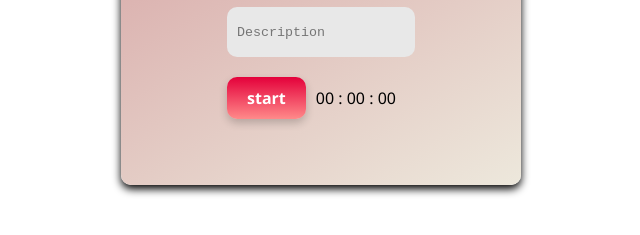
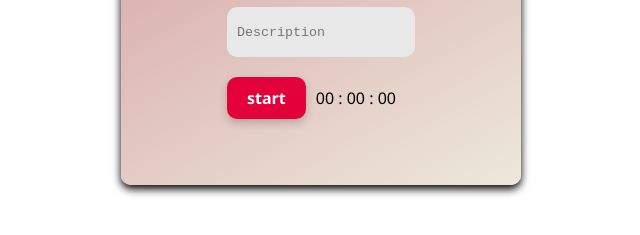
Before and after one commit to priya036/Task-Timer-Log, a plain HTML site: page index.html in a window 1280 px wide. Shown: the part 123-358 px from the top of the page, without its empty margins (319-959 px from the left). Drawn offline with Linux system fonts and the light colour scheme.

Commit message:
updated style.css

```diff
--- a/script.js
+++ b/script.js
@@ -54,12 +54,10 @@ function startTimer() {
   }
   else if (timerControl.textContent === 'stop') {
     timerControl.textContent = 'start'
-    timerControl.style.setProperty('background-color', 'white')
+    timerControl.style.setProperty('background-color', 'green')
 
-    // Stop the timer
     clearInterval(intervalId)
 
-    // Add the task details to the table
     addTask();
     entriesTable.style.display = 'table';
   }
--- a/style.css
+++ b/style.css
@@ -17,32 +17,36 @@
 
 }
 
-input {
-    border-radius: 10px;
-    padding: 10px;
-    margin: 10px;
-    display: block;
-}
-
 .details {
     display: block;
 }
 
 button {
-    padding: 10px;
-    border-radius: 10px;
     margin: 10px;
     align-self: center;
+    background-color: #E4003A;
+    color: white;
+    font-family: "Segoe UI", sans-serif;
+    font-weight: bold;
+    font-size: 16px;
+    border: none;
+    border-radius: 10px;
+    padding: 10px 20px;
+    cursor: pointer;
+    box-shadow: 0 4px 8px rgba(0, 0, 0, 0.2);
+    transition: all 0.3s ease-in-out;
 }
 
 .input {
     max-width: 200px;
     min-height: 30px;
     padding: 10px;
+    margin: 10px;
     font-family: 'Courier New', Courier, monospace;
     outline: none;
     background: #e8e8e8;
     border: none;
+    display: block;
     border-radius: 10px;
     transition: all .5s;
 }
@@ -57,42 +61,15 @@ button {
 @media (max-width: 768px) {
     .container {
         width: 95%;
-        /* Increase width for smaller screens */
         padding: 10px;
-        /* Adjust padding for smaller screens */
     }
 }
 
-/* Media Query for very small screens */
 @media (max-width: 480px) {
     .container {
         width: 100%;
-        /* Full width on very small screens */
         padding: 5px;
-        /* Further adjust padding for very small screens */
     }
-}
-
-
-.btn {
-    position: relative;
-    display: inline-block;
-    background: linear-gradient(to bottom, #E4003A, #FF8A8A); /* Blue gradient */
-    color: white;
-    font-family: "Segoe UI", sans-serif;
-    font-weight: bold;
-    font-size: 16px;
-    border: none;
-    border-radius: 10px;
-    padding: 10px 20px;
-    cursor: pointer;
-    box-shadow: 0 4px 8px rgba(0, 0, 0, 0.2);
-    transition: all 0.3s ease-in-out;
-}
-.btn:hover {
-    animation: button-particles 1s ease-in-out infinite;
-    transform: translateY(-2px);
-    box-shadow: 0 6px 12px rgba(0, 0, 0, 0.3);
 }
 
 
@@ -107,10 +84,8 @@ button {
     margin: 30px auto;
     box-shadow: 0 4px 8px rgba(0, 0, 0, 0.2);
     border-radius: 8px;
-    /* Rounded corners */
     overflow: hidden;
     display: none;
-    /* To ensure the rounded corners work */
 }
 
 #entries th {
@@ -118,10 +93,8 @@ button {
     color: white;
     padding: 14px;
     font-family: 'Segoe UI', Tahoma, Geneva, Verdana, sans-serif;
-    /* Modern font */
     text-align: left;
     font-size: 1.1em;
-    /* Slightly larger font size */
 }
 
 #entries td {
```
